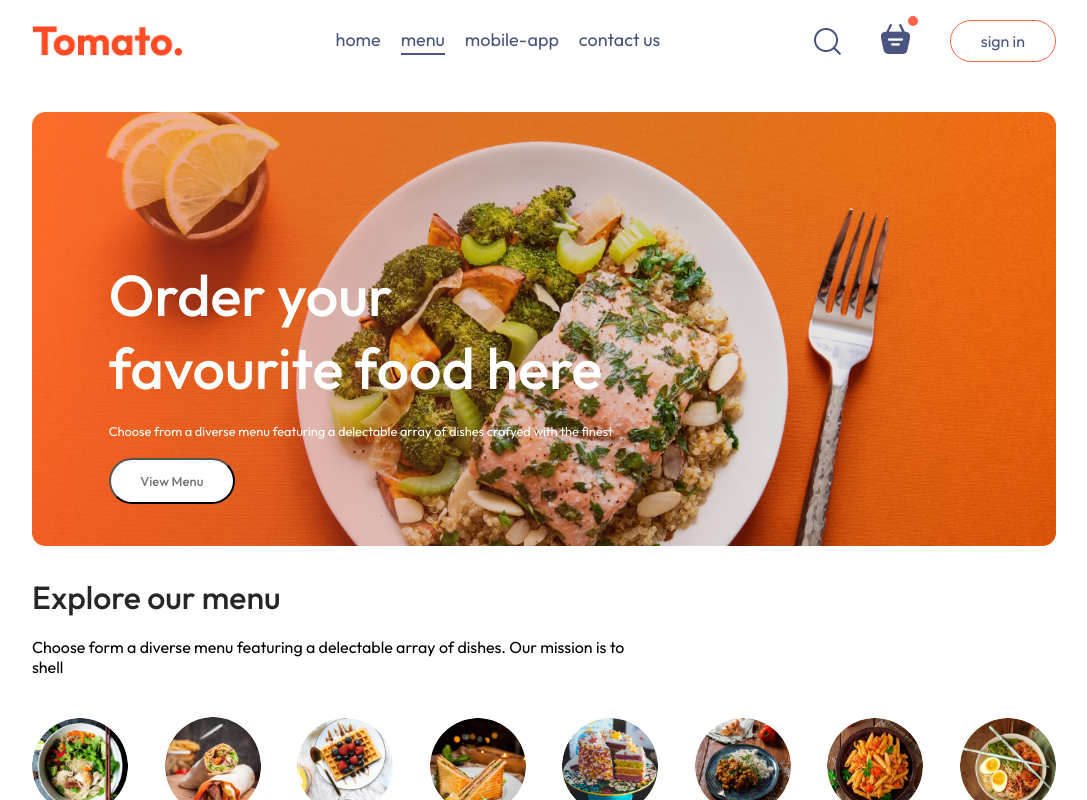
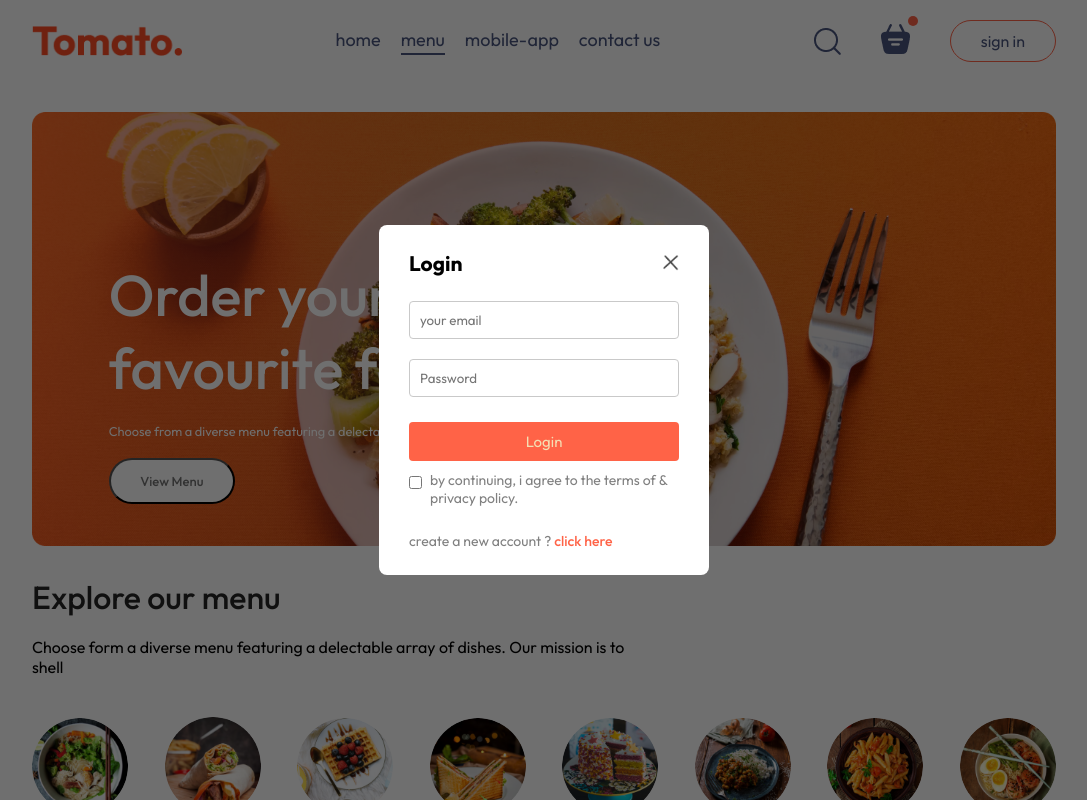
Before and after one commit to manji13/Food-Delivery, a React app in the folder frontend/: page / in a window 1280 px wide. Both pictures are taken after a click on the button "sign in". Shown: the top 800 px of the page, without its empty margins (96-1183 px from the left). Built offline with nearby package versions, Linux system fonts and the light colour scheme; the HTML template or start-up script is replaced by a standard one.

Commit message:
create sign in ui and sign up ui

```diff
--- a/frontend/src/App.jsx
+++ b/frontend/src/App.jsx
@@ -1,4 +1,4 @@
-import React from 'react'
+import React, { useState } from 'react'
 import Navbar from './components/Navbar/Navbar'
 import { Route, Routes } from 'react-router-dom'
 
@@ -6,16 +6,21 @@
 import Cart from './pages/Cart/Cart'
 import PlaceOrder from './pages/PlaceOrder/PlaceOrder'
 import Footer from './components/Footer/Footer'
+import LoginPop from './components/LoginPop/LoginPop'
 
 const App = () => {
+
+  const [showLogin,setShowLogin] = useState(false)
   return (
     <>
+    {showLogin?<LoginPop setShowLogin={setShowLogin} />:<></>}
     <div className='app'>
-      <Navbar/>
+      <Navbar setShowLogin={setShowLogin} />
       <Routes>
         < Route path='/' element={<Home/>} />
         < Route path='/cart' element={<Cart/>} />
         < Route path='/placeorder' element={<PlaceOrder/>} />
+
 
       </Routes>
     </div>
--- /dev/null
+++ b/frontend/src/components/LoginPop/LoginPop.css
@@ -0,0 +1,65 @@
+.login-popup{
+    position: absolute;
+    z-index: 1;
+    width: 100%;
+    height: 100%;
+    background-color: #00000090;
+    display: grid;
+}
+.login-popup-container{
+    place-self: center;
+    width: max(23vw,330px);
+    color: #808080;
+    background-color: white;
+    display: flex;
+    flex-direction: column;
+    gap: 25px;
+    padding: 25px 30px;
+    border-radius: 8px;
+    font-size: 14px;
+    animation: fadeIn 0.5s;
+}
+.login-popup-title{
+    display: flex;
+    justify-content: space-between;
+    align-items: center;
+    color: black;
+}
+.login-popup-title img{
+    width: 16px;
+    cursor: pointer;
+}
+.login-popup-inputs{
+    display: flex;
+    flex-direction: column;
+    gap: 20px;
+}
+.login-popup-inputs input{
+    outline: none;
+    border: 1px solid #c9c9c9;
+    padding: 10px;
+    border-radius: 4px;
+}
+.login-popup-container button{
+    border: none;
+    padding: 10px;
+    border-radius: 4px;
+    color: wheat;
+    background-color: tomato;
+    font-size: 15px;
+    cursor: pointer;
+}
+.login-popup-condition{
+    display: flex;
+    align-items: start;
+    gap: 8px;
+    margin-top: -15px;
+}
+.login-popup-condition input{
+    margin-top: 5px;
+}
+.login-popup p span{
+    color: tomato;
+    font-weight: 500;
+    cursor: pointer;
+}
--- /dev/null
+++ b/frontend/src/components/LoginPop/LoginPop.jsx
@@ -0,0 +1,36 @@
+import React, { useState } from 'react'
+import './LoginPop.css'
+import { assets } from '../../assets/assets'
+
+const LogiPop = ({setShowLogin}) => {
+
+  const [currState,setCurrState] = useState("Login")
+  return (
+    <div className='login-popup'>
+      <form className="login-popup-container">
+        <div className="login-popup-title">
+          <h2>{currState}</h2>
+          <img onClick={()=>setShowLogin(false)} src={assets.cross_icon} alt="" />
+        </div>
+        <div className="login-popup-inputs">
+          {currState==="Login"?<></>:<input type="text" placeholder='Your Name' required />}
+          <input type="text" placeholder='your email' required/>
+          <input type="password" placeholder='Password' required/>
+        </div>
+        <button>{currState==="Sign Up"?"Create account":"Login"}</button>
+        <div className="login-popup-condition">
+          <input type="checkbox" required />
+          <p>by continuing, i agree to the terms of & privacy policy.</p>
+        </div>
+        {currState==="Login"
+        ?<p>create a new account ? <span onClick={()=>setCurrState("Sign Up")} >click here</span></p>
+        :<p>Already have an account? <span onClick={()=>setCurrState("Login")} >Login here</span></p>
+        }
+
+
+      </form>
+    </div>
+  )
+}
+
+export default LogiPop
--- a/frontend/src/components/Navbar/Navbar.jsx
+++ b/frontend/src/components/Navbar/Navbar.jsx
@@ -2,7 +2,8 @@
 import './Navbar.css'
 import { assets } from '../../assets/assets'
 import { Link } from 'react-router-dom';
-const Navbar = () => {
+
+const Navbar = ({setShowLogin}) => {
 
     const[menu,setMenu] = useState("menu");
   return (
@@ -21,7 +22,7 @@
          <img src={assets.basket_icon} alt="error" />
          <div className="dot"></div>
        </div>
-       <button>sign in</button>
+       <button onClick={()=>setShowLogin(true)}>sign in</button>
       </div>
     </div>
   )
```
